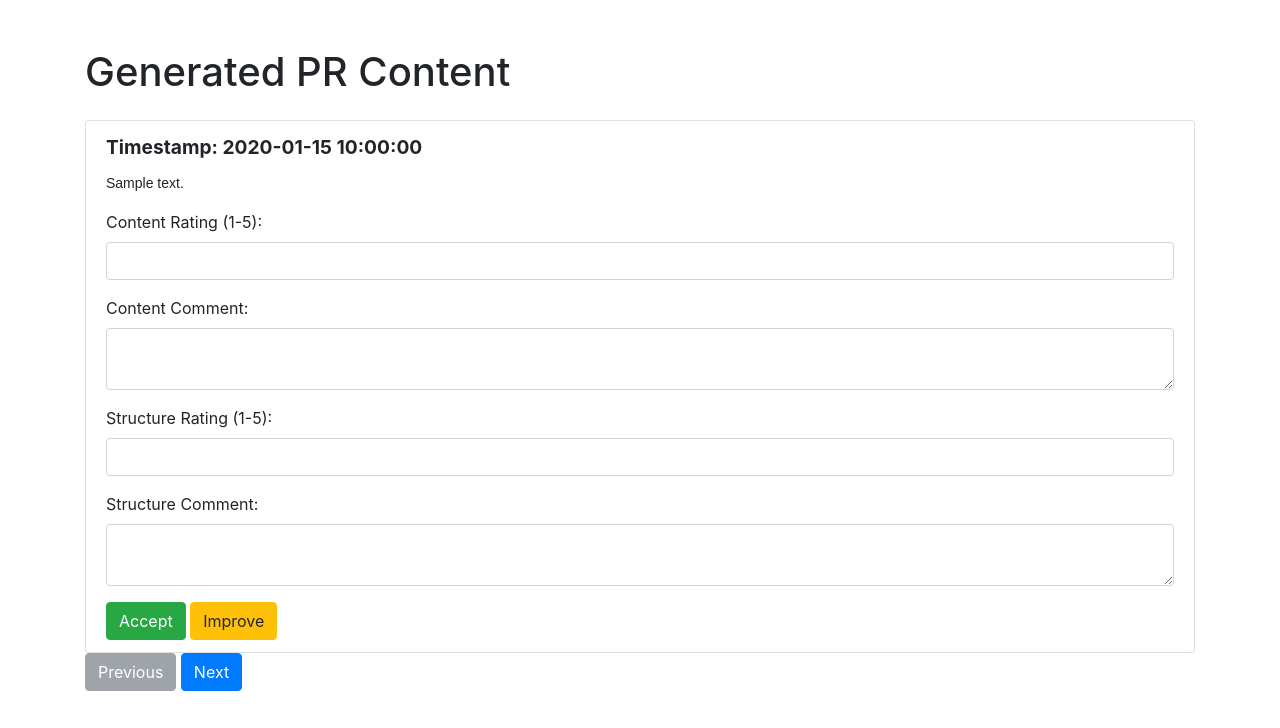
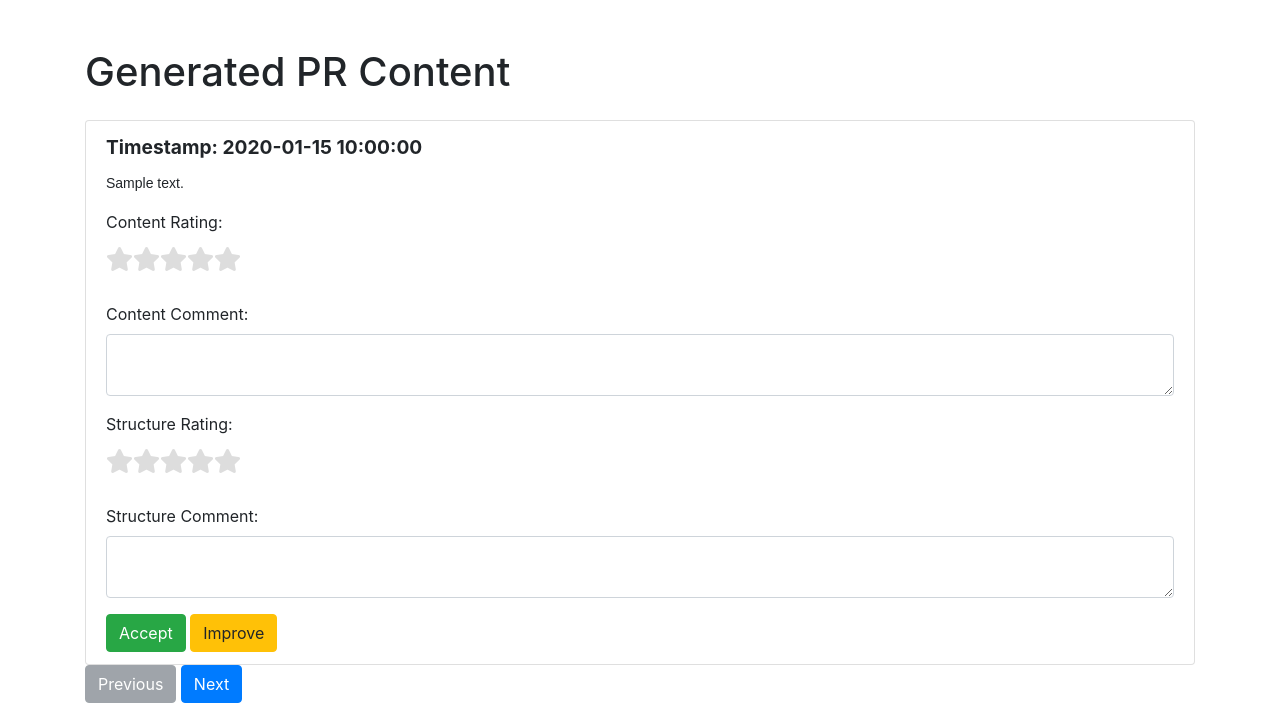
Before and after one commit to Vignana-Jyothi/kp-gen-ai, a Flask app: template exp12-pr-bot/templates/index.html in a window 1280 px wide. Shown: the top 728 px of the page. Run offline with Flask 3, Linux system fonts and the light colour scheme; the template is opened without the code that fills it: most values are stand-ins (such as "Sample title", 1, 10 or a date in 2020); some libraries are stand-ins or nearby versions.

Commit message:
Change ratings to Stars.  #21

```diff
--- /dev/null
+++ b/exp12-pr-bot/static/styles.css
@@ -0,0 +1,52 @@
+.post-content {
+    white-space: pre-wrap;
+    line-height: 1.6;
+    font-family: Arial, sans-serif;
+}
+.post-timestamp {
+    font-size: 0.9em;
+    color: #6c757d;
+}
+.post-header {
+    font-size: 1.2em;
+    font-weight: bold;
+    margin-bottom: 10px;
+}
+.post-body {
+    margin-bottom: 20px;
+}
+.loader {
+    border: 8px solid #f3f3f3;
+    border-top: 8px solid #3498db;
+    border-radius: 50%;
+    width: 50px;
+    height: 50px;
+    animation: spin 2s linear infinite;
+    display: none;
+    margin: 20px auto;
+}
+
+@keyframes spin {
+    0% { transform: rotate(0deg); }
+    100% { transform: rotate(360deg); }
+}
+
+.star-rating {
+    display: flex;
+    direction: row-reverse;
+    justify-content: flex-start;
+}
+
+.star-rating input[type="radio"] {
+    display: none;
+}
+
+.star-rating label {
+    font-size: 1.5em;
+    color: #ddd;
+    cursor: pointer;
+}
+
+.star-rating input[type="radio"]:checked ~ label {
+    color: #f5c518;
+}
--- a/exp12-pr-bot/templates/index.html
+++ b/exp12-pr-bot/templates/index.html
@@ -5,40 +5,9 @@
     <meta name="viewport" content="width=device-width, initial-scale=1, shrink-to-fit=no">
     <title>PR Content</title>
     <link rel="stylesheet" href="https://stackpath.bootstrapcdn.com/bootstrap/4.5.2/css/bootstrap.min.css">
-    <style>
-        .post-content {
-            white-space: pre-wrap;
-            line-height: 1.6;
-            font-family: Arial, sans-serif;
-        }
-        .post-timestamp {
-            font-size: 0.9em;
-            color: #6c757d;
-        }
-        .post-header {
-            font-size: 1.2em;
-            font-weight: bold;
-            margin-bottom: 10px;
-        }
-        .post-body {
-            margin-bottom: 20px;
-        }
-        .loader {
-            border: 8px solid #f3f3f3;
-            border-top: 8px solid #3498db;
-            border-radius: 50%;
-            width: 50px;
-            height: 50px;
-            animation: spin 2s linear infinite;
-            display: none;
-            margin: 20px auto;
-        }
-
-        @keyframes spin {
-            0% { transform: rotate(0deg); }
-            100% { transform: rotate(360deg); }
-        }
-    </style>
+    <link rel="stylesheet" href="{{ url_for('static', filename='styles.css') }}">
+    <!-- Include Font Awesome for star icons -->
+    <link rel="stylesheet" href="https://cdnjs.cloudflare.com/ajax/libs/font-awesome/5.15.3/css/all.min.css">
 </head>
 <body>
     <div class="container mt-5">
@@ -53,20 +22,32 @@
                         <input type="hidden" name="timestamp" value="{{ item.timestamp }}">
                         <input type="hidden" name="content" value="{{ item.content }}">
                         <div class="form-group">
-                            <label for="content_rating_{{ loop.index }}">Content Rating (1-5):</label>
-                            <input type="number" class="form-control" id="content_rating_{{ loop.index }}" name="content_rating" min="1" max="5" required>
+                            <label for="content_rating_{{ loop.index }}">Content Rating:</label>
+                            <div class="star-rating">
+                                <input type="radio" name="content_rating" id="content_rating_5_{{ loop.index }}" value="5"><label for="content_rating_5_{{ loop.index }}"><i class="fas fa-star"></i></label>
+                                <input type="radio" name="content_rating" id="content_rating_4_{{ loop.index }}" value="4"><label for="content_rating_4_{{ loop.index }}"><i class="fas fa-star"></i></label>
+                                <input type="radio" name="content_rating" id="content_rating_3_{{ loop.index }}" value="3"><label for="content_rating_3_{{ loop.index }}"><i class="fas fa-star"></i></label>
+                                <input type="radio" name="content_rating" id="content_rating_2_{{ loop.index }}" value="2"><label for="content_rating_2_{{ loop.index }}"><i class="fas fa-star"></i></label>
+                                <input type="radio" name="content_rating" id="content_rating_1_{{ loop.index }}" value="1"><label for="content_rating_1_{{ loop.index }}"><i class="fas fa-star"></i></label>
+                            </div>
                         </div>
                         <div class="form-group">
                             <label for="content_comment_{{ loop.index }}">Content Comment:</label>
-                            <textarea class="form-control" id="content_comment_{{ loop.index }}" name="content_comment" rows="2" required></textarea>
+                            <textarea class="form-control" id="content_comment_{{ loop.index }}" name="content_comment" rows="2"></textarea>
                         </div>
                         <div class="form-group">
-                            <label for="structure_rating_{{ loop.index }}">Structure Rating (1-5):</label>
-                            <input type="number" class="form-control" id="structure_rating_{{ loop.index }}" name="structure_rating" min="1" max="5" required>
+                            <label for="structure_rating_{{ loop.index }}">Structure Rating:</label>
+                            <div class="star-rating">
+                                <input type="radio" name="structure_rating" id="structure_rating_5_{{ loop.index }}" value="5"><label for="structure_rating_5_{{ loop.index }}"><i class="fas fa-star"></i></label>
+                                <input type="radio" name="structure_rating" id="structure_rating_4_{{ loop.index }}" value="4"><label for="structure_rating_4_{{ loop.index }}"><i class="fas fa-star"></i></label>
+                                <input type="radio" name="structure_rating" id="structure_rating_3_{{ loop.index }}" value="3"><label for="structure_rating_3_{{ loop.index }}"><i class="fas fa-star"></i></label>
+                                <input type="radio" name="structure_rating" id="structure_rating_2_{{ loop.index }}" value="2"><label for="structure_rating_2_{{ loop.index }}"><i class="fas fa-star"></i></label>
+                                <input type="radio" name="structure_rating" id="structure_rating_1_{{ loop.index }}" value="1"><label for="structure_rating_1_{{ loop.index }}"><i class="fas fa-star"></i></label>
+                            </div>
                         </div>
                         <div class="form-group">
                             <label for="structure_comment_{{ loop.index }}">Structure Comment:</label>
-                            <textarea class="form-control" id="structure_comment_{{ loop.index }}" name="structure_comment" rows="2" required></textarea>
+                            <textarea class="form-control" id="structure_comment_{{ loop.index }}" name="structure_comment" rows="2"></textarea>
                         </div>
                         <button type="submit" name="action" value="accept" class="btn btn-success">Accept</button>
                         <button type="submit" name="action" value="improve" class="btn btn-warning">Improve</button>
@@ -81,75 +62,7 @@
         </div>
     </div>
     <script src="https://code.jquery.com/jquery-3.5.1.min.js"></script>
-    <script>
-        $(document).ready(function () {
-            let currentPost = 1;
-            const totalPosts = {{ pr_content|length }};
-            $("#post-" + currentPost).show();
-
-            $("#next-btn").click(function () {
-                if (currentPost < totalPosts) {
-                    $("#post-" + currentPost).hide();
-                    currentPost++;
-                    $("#post-" + currentPost).show();
-                }
-                updateNavButtons();
-            });
-
-            $("#prev-btn").click(function () {
-                if (currentPost > 1) {
-                    $("#post-" + currentPost).hide();
-                    currentPost--;
-                    $("#post-" + currentPost).show();
-                }
-                updateNavButtons();
-            });
-
-            function updateNavButtons() {
-                if (currentPost === 1) {
-                    $("#prev-btn").prop("disabled", true);
-                } else {
-                    $("#prev-btn").prop("disabled", false);
-                }
-
-                if (currentPost === totalPosts) {
-                    $("#next-btn").prop("disabled", true);
-                } else {
-                    $("#next-btn").prop("disabled", false);
-                }
-            }
-
-            $(".feedback-form").submit(function (e) {
-                e.preventDefault();
-                const form = $(this);
-                const action = form.find("button[type=submit]:focus").val();
-                const loader = form.siblings(".loader");
-                const postContentDiv = form.siblings(".post-content");
-
-                loader.show();
-                form.hide();
-
-                $.ajax({
-                    type: "POST",
-                    url: "/submit_feedback",
-                    data: form.serialize() + "&action=" + action,
-                    success: function (response) {
-                        loader.hide();
-                        form.show();
-                        if (action === "improve") {
-                            postContentDiv.html(response.improved_content);
-                        } else {
-                            alert("Feedback accepted.");
-                        }
-                    },
-                    error: function () {
-                        loader.hide();
-                        form.show();
-                        alert("Error submitting feedback.");
-                    }
-                });
-            });
-        });
-    </script>
+    <script src="https://cdn.jsdelivr.net/npm/canvas-confetti@1.5.1/dist/confetti.browser.min.js"></script>
+    <script src="{{ url_for('static', filename='scripts.js') }}"></script>
 </body>
 </html>
```
Also changed, not shown: exp12-pr-bot/static/scripts.js (added, +98 -0 lines), exp12-pr-bot/Readme.md.
